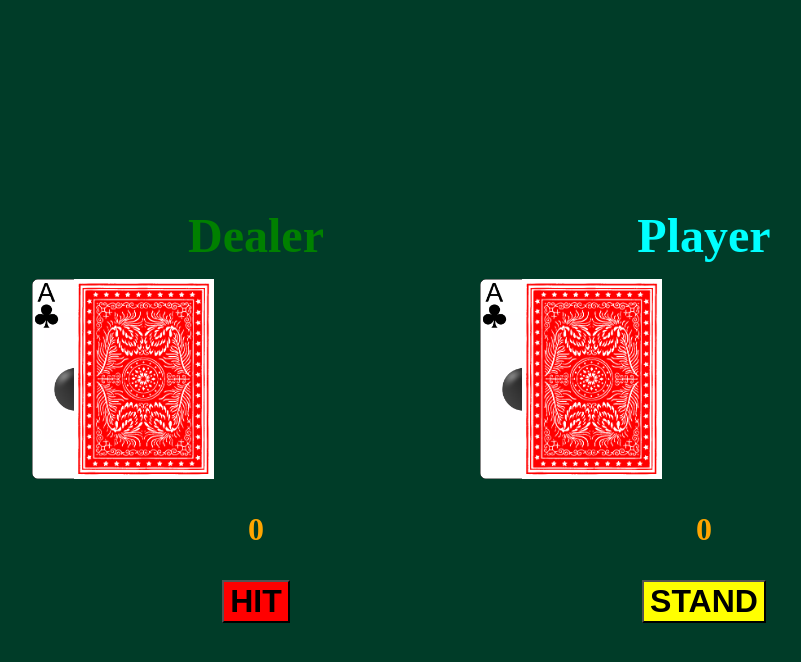
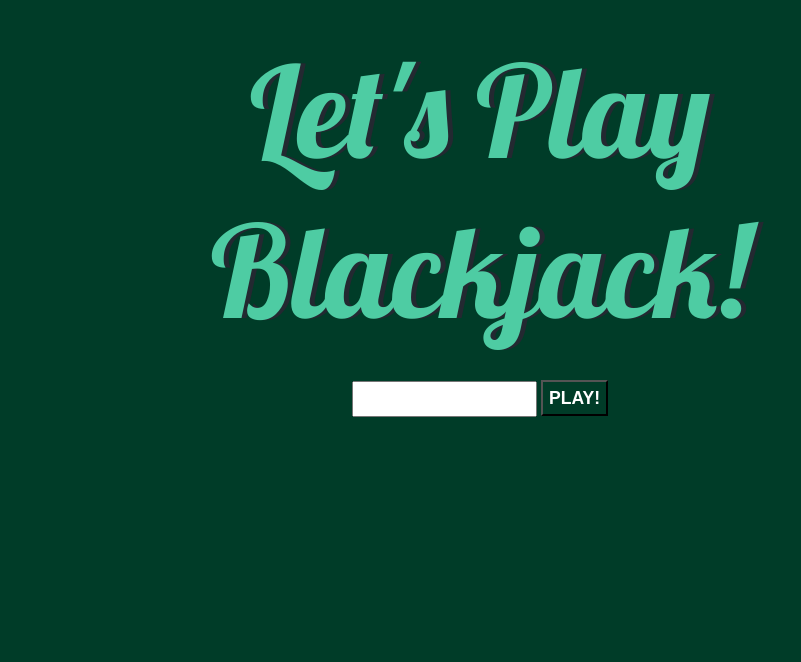
Before and after one commit to DevDinosaur/blackjack, a plain HTML site: page index.html in a window 1280 px wide. Shown: the whole page, without its empty margins (160-961 px from the left). Drawn offline with Linux system fonts and the light colour scheme.

Commit message:
corrected hidden content

```diff
--- a/index.html
+++ b/index.html
@@ -10,13 +10,13 @@
     />
   </head>
   <body>
-    <div id="start" class="container hide">
+    <div id="start" class="container">
       <h1>Let's Play Blackjack!</h1>
       <input type="text" id="nameInput">
       <button id="playButton">PLAY!</button>
     </div>
 
-    <div id="game" class="container">
+    <div id="game" class="container hide">
       <h2 class="name1">Dealer</h2>
       <h2 class="name2">Player</h2>
 
```
